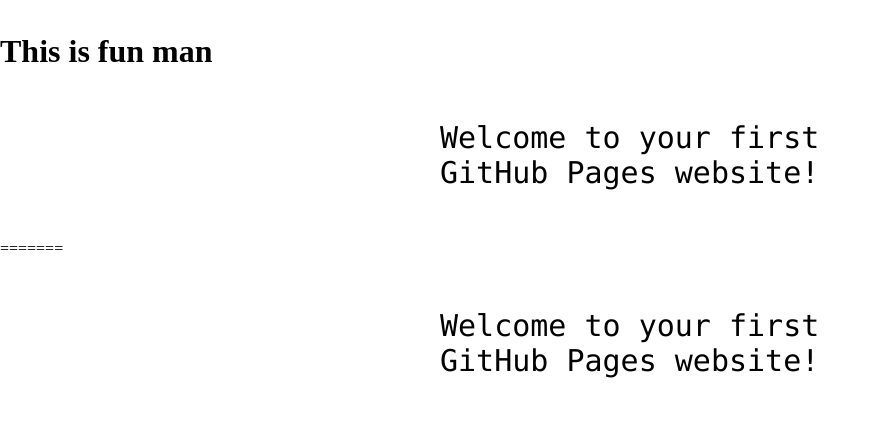
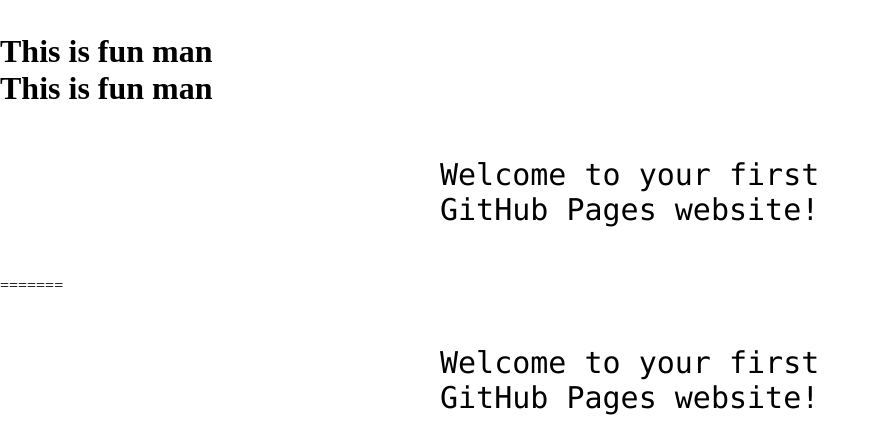
Before and after one commit to zeeshanthedev590/hello-world, a plain HTML site: page index.html in a window 1280 px wide. Shown: the part 355-780 px from the top of the page, without its empty margins (0-895 px from the left). Drawn offline with Linux system fonts and the light colour scheme.

Commit message:
slave did

```diff
--- a/index.html
+++ b/index.html
@@ -14,7 +14,10 @@
   <h1>
     This is fun man</h1>
   </div>
-
+  <div>
+    <h1>
+      This is fun man</h1>
+    </div>
 
 <div class="mydiv">
  <p>Welcome to your first GitHub Pages website!</p>
```
